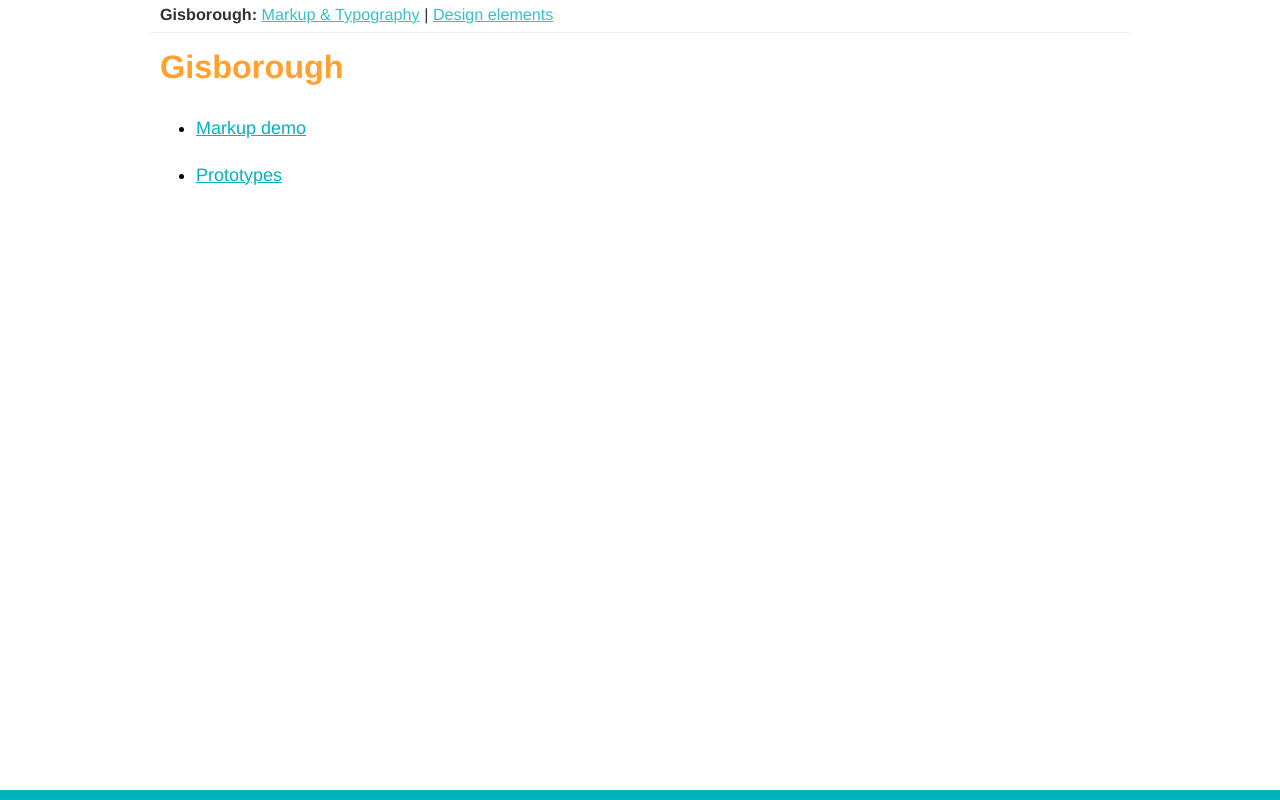
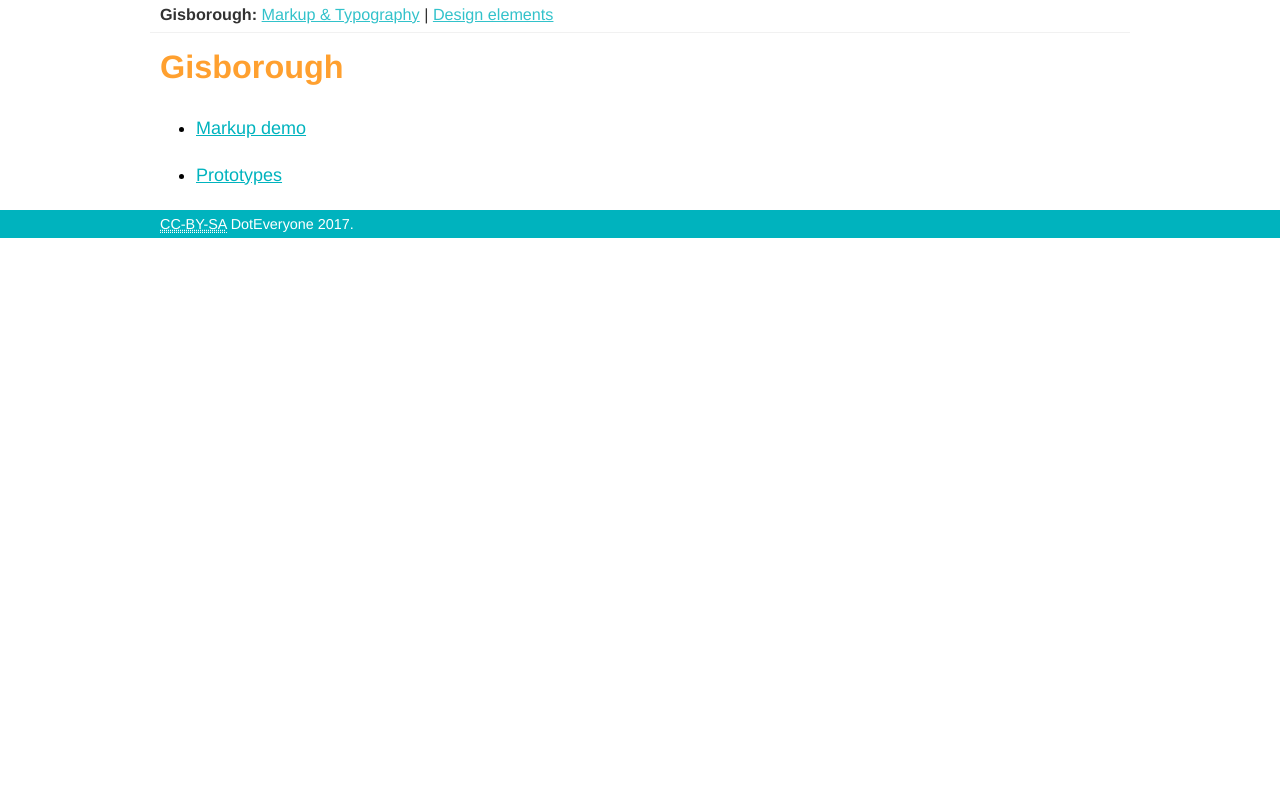
Before and after one commit to Doteveryone/gisborough, a PHP site: page /index.php in a window 1280 px wide. Run offline with PHP 8.4, Linux system fonts and the light colour scheme.

Commit message:
If you liked it you'd stick a CC license on it.

```diff
--- a/css/gisborough.css
+++ b/css/gisborough.css
@@ -3,18 +3,16 @@ body {
   font-family: "Helvetica Neue", "Helvetica", "Arial", sans-serif;
   line-height: 1.6em;
   font-size: 18px;
-  border-bottom: 10px solid #00b3be;
-  padding-bottom: 20px;
 }
 
-/* line 29, ../scss/gisborough.scss */
+/* line 27, ../scss/gisborough.scss */
 #top-header {
   background: #00b3be;
   height: 76px;
   padding: 3px 0 0;
   margin-bottom: 20px;
 }
-/* line 34, ../scss/gisborough.scss */
+/* line 32, ../scss/gisborough.scss */
 #top-header .inner {
   background: url(/images/de-explains-head.png) no-repeat;
   width: 960px;
@@ -22,44 +20,67 @@ body {
   margin: 0 auto;
 }
 
-/* line 42, ../scss/gisborough.scss */
+/* line 40, ../scss/gisborough.scss */
+#footer {
+  background: #00b3be;
+  color: white;
+  margin-top: 20px;
+  font-size: 80%;
+}
+/* line 46, ../scss/gisborough.scss */
+#footer a:link, #footer a:visited {
+  color: white;
+  text-decoration: none;
+}
+/* line 50, ../scss/gisborough.scss */
+#footer a:hover, #footer a:active {
+  color: #f7403a;
+  text-decoration: underline;
+}
+/* line 55, ../scss/gisborough.scss */
+#footer .inner {
+  width: 960px;
+  margin: 0 auto;
+}
+
+/* line 62, ../scss/gisborough.scss */
 .clear {
   clear: both;
   display: block;
 }
 
 /* layout */
-/* line 49, ../scss/gisborough.scss */
+/* line 69, ../scss/gisborough.scss */
 #main {
   margin: 10px auto;
   width: 95%;
   padding: 0 10px;
 }
 @media (min-width: 960px) {
-  /* line 49, ../scss/gisborough.scss */
+  /* line 69, ../scss/gisborough.scss */
   #main {
     width: 960px;
   }
 }
 
 /*Typography*/
-/* line 61, ../scss/gisborough.scss */
+/* line 81, ../scss/gisborough.scss */
 a:link, a:visited {
   color: #00b3be;
 }
 
-/* line 65, ../scss/gisborough.scss */
+/* line 85, ../scss/gisborough.scss */
 a:hover, a:active {
   color: #f7403a;
 }
 
-/* line 69, ../scss/gisborough.scss */
+/* line 89, ../scss/gisborough.scss */
 p.standfirst {
   font-size: 140%;
 }
 
 /* specific to proto */
-/* line 76, ../scss/gisborough.scss */
+/* line 96, ../scss/gisborough.scss */
 #gisborough-menu {
   opacity: 0.8;
   margin: 0 auto 20px;
@@ -71,31 +92,31 @@ p.standfirst {
   padding-right: 10px;
 }
 @media (min-width: 960px) {
-  /* line 76, ../scss/gisborough.scss */
+  /* line 96, ../scss/gisborough.scss */
   #gisborough-menu {
     width: 960px;
   }
 }
 
 /* typography */
-/* line 94, ../scss/gisborough.scss */
+/* line 114, ../scss/gisborough.scss */
 p {
   margin: 0 0 1em;
 }
 
-/* line 102, ../scss/gisborough.scss */
+/* line 122, ../scss/gisborough.scss */
 a:hover, a:active {
   color: red;
   text-decoration: underline;
 }
 
-/* line 108, ../scss/gisborough.scss */
+/* line 128, ../scss/gisborough.scss */
 abbr, acronym {
   border-bottom: 1px dotted;
   cursor: help;
 }
 
-/* line 113, ../scss/gisborough.scss */
+/* line 133, ../scss/gisborough.scss */
 h1 {
   font-weight: bold;
   font-size: 180%;
@@ -103,29 +124,29 @@ h1 {
   color: #ffa02f;
 }
 
-/* line 122, ../scss/gisborough.scss */
+/* line 142, ../scss/gisborough.scss */
 .sticky-header {
   width: 960px;
   display: block;
 }
-/* line 125, ../scss/gisborough.scss */
+/* line 145, ../scss/gisborough.scss */
 .sticky-header.stuck {
   z-index: 100;
   background: white;
   border-bottom: 1px solid #ccc;
   padding: 0px 0 0;
 }
-/* line 130, ../scss/gisborough.scss */
+/* line 150, ../scss/gisborough.scss */
 .sticky-header.stuck h1 {
   margin: 10px 0;
 }
-/* line 134, ../scss/gisborough.scss */
+/* line 154, ../scss/gisborough.scss */
 .sticky-header h1 {
   margin: 10px 0 20px;
   position: relative;
   z-index: 2;
 }
-/* line 139, ../scss/gisborough.scss */
+/* line 159, ../scss/gisborough.scss */
 .sticky-header .progbar {
   display: block !important;
   background: #FFF3E4;
@@ -135,7 +156,7 @@ h1 {
   z-index: 1;
 }
 
-/* line 149, ../scss/gisborough.scss */
+/* line 169, ../scss/gisborough.scss */
 h2 {
   font-weight: bold;
   font-size: 160%;
@@ -144,32 +165,32 @@ h2 {
   border-bottom: 1px solid #ffa02f;
 }
 
-/* line 157, ../scss/gisborough.scss */
+/* line 177, ../scss/gisborough.scss */
 h3 {
   font-weight: bold;
   font-size: 130%;
   margin: 0 0 1em;
 }
 
-/* line 163, ../scss/gisborough.scss */
+/* line 183, ../scss/gisborough.scss */
 h4, h5, h6 {
   font-weight: bold;
   margin: 0 0 1em;
 }
 
-/* line 168, ../scss/gisborough.scss */
+/* line 188, ../scss/gisborough.scss */
 blockquote {
   color: #555;
   margin: 1em 0;
   padding-left: 1em;
   border-left: 3px solid #ddd;
 }
-/* line 173, ../scss/gisborough.scss */
+/* line 193, ../scss/gisborough.scss */
 blockquote cite {
   font-style: italic;
   color: #777;
 }
-/* line 177, ../scss/gisborough.scss */
+/* line 197, ../scss/gisborough.scss */
 blockquote.large {
   font-size: 180%;
   border-left: none;
@@ -178,41 +199,41 @@ blockquote.large {
   color: #666;
 }
 
-/* line 186, ../scss/gisborough.scss */
+/* line 206, ../scss/gisborough.scss */
 ul {
   list-style: disc;
   margin: 1em 0;
 }
-/* line 189, ../scss/gisborough.scss */
+/* line 209, ../scss/gisborough.scss */
 ul li {
   margin: 0 0 1em 2em;
 }
 
-/* line 194, ../scss/gisborough.scss */
+/* line 214, ../scss/gisborough.scss */
 ol {
   list-style: decimal;
   margin: 1em 0;
 }
-/* line 197, ../scss/gisborough.scss */
+/* line 217, ../scss/gisborough.scss */
 ol li {
   margin: 0 0 1em 2em;
 }
 
-/* line 203, ../scss/gisborough.scss */
+/* line 223, ../scss/gisborough.scss */
 dl dt {
   font-weight: bold;
 }
-/* line 206, ../scss/gisborough.scss */
+/* line 226, ../scss/gisborough.scss */
 dl dd {
   margin: 0 0 0.5em;
 }
 
-/* line 211, ../scss/gisborough.scss */
+/* line 231, ../scss/gisborough.scss */
 code {
   font-family: monospace;
 }
 
-/* line 215, ../scss/gisborough.scss */
+/* line 235, ../scss/gisborough.scss */
 pre {
   font-family: monospace;
   padding: 10px;
@@ -222,46 +243,46 @@ pre {
   overflow: auto;
 }
 
-/* line 224, ../scss/gisborough.scss */
+/* line 244, ../scss/gisborough.scss */
 em, i {
   font-style: italic;
 }
 
-/* line 228, ../scss/gisborough.scss */
+/* line 248, ../scss/gisborough.scss */
 strong, b {
   font-weight: bold;
 }
 
-/* line 232, ../scss/gisborough.scss */
+/* line 252, ../scss/gisborough.scss */
 sub {
   vertical-align: sub;
   font-size: smaller;
 }
 
-/* line 237, ../scss/gisborough.scss */
+/* line 257, ../scss/gisborough.scss */
 sup {
   vertical-align: super;
   font-size: smaller;
 }
 
-/* line 242, ../scss/gisborough.scss */
+/* line 262, ../scss/gisborough.scss */
 table {
   margin: 1em 0;
   border-collapse: collapse;
   border-style: hidden;
 }
-/* line 246, ../scss/gisborough.scss */
+/* line 266, ../scss/gisborough.scss */
 table th {
   font-weight: bold;
   color: #fff;
   background: #666;
 }
-/* line 251, ../scss/gisborough.scss */
+/* line 271, ../scss/gisborough.scss */
 table th, table td {
   padding: 10px;
   border: 1px solid #888;
 }
-/* line 255, ../scss/gisborough.scss */
+/* line 275, ../scss/gisborough.scss */
 table tr.even td {
   background: #eee;
 }
@@ -269,7 +290,7 @@ table tr.even td {
 /*
  * Elements
  */
-/* line 266, ../scss/gisborough.scss */
+/* line 286, ../scss/gisborough.scss */
 .image-block {
   margin: 0 4em 10px;
   background: #dcdfe2;
@@ -277,35 +298,35 @@ table tr.even td {
   z-index: 1;
   text-align: center;
 }
-/* line 273, ../scss/gisborough.scss */
+/* line 293, ../scss/gisborough.scss */
 .image-block .video-shield {
   background: url("/prototypes/images/play-icon.png") 50% 50% no-repeat rgba(0, 0, 0, 0.5);
   position: relative;
   width: 100%;
   z-index: 2;
 }
-/* line 280, ../scss/gisborough.scss */
+/* line 300, ../scss/gisborough.scss */
 .image-block video {
   float: left;
 }
-/* line 284, ../scss/gisborough.scss */
+/* line 304, ../scss/gisborough.scss */
 .image-block img {
   max-width: 100%;
   margin: 0 auto;
   display: block;
 }
-/* line 290, ../scss/gisborough.scss */
+/* line 310, ../scss/gisborough.scss */
 .image-block h3.caption {
   background: #666;
   color: white;
   padding: 10px;
   margin: 0;
 }
-/* line 297, ../scss/gisborough.scss */
+/* line 317, ../scss/gisborough.scss */
 .image-block .inner {
   padding: 10px;
 }
-/* line 301, ../scss/gisborough.scss */
+/* line 321, ../scss/gisborough.scss */
 .image-block p.caption {
   font-size: 90%;
   font-style: italic;
@@ -313,24 +334,24 @@ table tr.even td {
   text-align: center;
 }
 
-/* line 310, ../scss/gisborough.scss */
+/* line 330, ../scss/gisborough.scss */
 .boxout {
   margin-bottom: 20px;
   clear: both;
 }
-/* line 313, ../scss/gisborough.scss */
+/* line 333, ../scss/gisborough.scss */
 .boxout.side {
   width: 200px;
   float: left;
   margin-right: 20px;
 }
-/* line 318, ../scss/gisborough.scss */
+/* line 338, ../scss/gisborough.scss */
 .boxout.side.right {
   margin-right: 0;
   margin-left: 20px;
   float: right;
 }
-/* line 323, ../scss/gisborough.scss */
+/* line 343, ../scss/gisborough.scss */
 .boxout h2 {
   font-weight: bold;
   margin: 0;
@@ -339,59 +360,59 @@ table tr.even td {
   border-bottom: none;
   color: white;
 }
-/* line 331, ../scss/gisborough.scss */
+/* line 351, ../scss/gisborough.scss */
 .boxout .inner {
   background: #f3f3f3;
   padding: 10px;
 }
-/* line 335, ../scss/gisborough.scss */
+/* line 355, ../scss/gisborough.scss */
 .boxout .inner img.blkimg {
   display: block;
   margin: 5px auto;
 }
-/* line 339, ../scss/gisborough.scss */
+/* line 359, ../scss/gisborough.scss */
 .boxout .inner img.blkimg.border {
   border: 1px solid #888;
 }
 
-/* line 348, ../scss/gisborough.scss */
+/* line 368, ../scss/gisborough.scss */
 .concertina {
   display: none;
 }
 
-/* line 352, ../scss/gisborough.scss */
+/* line 372, ../scss/gisborough.scss */
 a.concertina-link {
   font-weight: bold;
   background: #eee;
   padding: 5px;
 }
-/* line 356, ../scss/gisborough.scss */
+/* line 376, ../scss/gisborough.scss */
 a.concertina-link.selected {
   background: #ccc;
 }
 
-/* line 361, ../scss/gisborough.scss */
+/* line 381, ../scss/gisborough.scss */
 a.concertina-return {
   float: right;
   display: block;
 }
-/* line 364, ../scss/gisborough.scss */
+/* line 384, ../scss/gisborough.scss */
 a.concertina-return:link, a.concertina-return:visited {
   text-decoration: none;
   color: #888;
 }
-/* line 368, ../scss/gisborough.scss */
+/* line 388, ../scss/gisborough.scss */
 a.concertina-return:hover, a.concertina-return:active {
   color: red;
 }
 
 /* prototypes homepage */
-/* line 377, ../scss/gisborough.scss */
+/* line 397, ../scss/gisborough.scss */
 #prototypes-list li h2 {
   border-bottom: none;
 }
 
-/* line 385, ../scss/gisborough.scss */
+/* line 405, ../scss/gisborough.scss */
 .navigator {
   background: #f3f3f3;
   border: 2px solid #bac0c5;
@@ -400,31 +421,31 @@ a.concertina-return:hover, a.concertina-return:active {
   float: right;
   margin: 0 0 20px 20px;
 }
-/* line 392, ../scss/gisborough.scss */
+/* line 412, ../scss/gisborough.scss */
 .navigator ul {
   list-style: none;
   margin: 0;
   padding: 0;
   line-height: 1.4;
 }
-/* line 399, ../scss/gisborough.scss */
+/* line 419, ../scss/gisborough.scss */
 .navigator ul:first-child > li {
   margin: 0;
 }
-/* line 404, ../scss/gisborough.scss */
+/* line 424, ../scss/gisborough.scss */
 .navigator ul li {
   margin: 0 0 0 15px;
   padding: 0;
 }
-/* line 407, ../scss/gisborough.scss */
+/* line 427, ../scss/gisborough.scss */
 .navigator ul li ul {
   padding-right: 5px;
 }
-/* line 410, ../scss/gisborough.scss */
+/* line 430, ../scss/gisborough.scss */
 .navigator ul li a {
   padding: 5px;
 }
-/* line 413, ../scss/gisborough.scss */
+/* line 433, ../scss/gisborough.scss */
 .navigator ul li h2 {
   margin: 0;
   padding: 0;
@@ -432,43 +453,43 @@ a.concertina-return:hover, a.concertina-return:active {
   font-size: 120%;
   /*background: $DE_turquoise;*/
 }
-/* line 419, ../scss/gisborough.scss */
+/* line 439, ../scss/gisborough.scss */
 .navigator ul li h2 a {
   display: block;
 }
-/* line 421, ../scss/gisborough.scss */
+/* line 441, ../scss/gisborough.scss */
 .navigator ul li h2 a:link, .navigator ul li h2 a:visited {
   text-decoration: none;
   /*color: white;*/
 }
-/* line 425, ../scss/gisborough.scss */
+/* line 445, ../scss/gisborough.scss */
 .navigator ul li h2 a:hover, .navigator ul li h2 a:active {
   text-decoration: underline;
   color: #f7403a;
 }
-/* line 431, ../scss/gisborough.scss */
+/* line 451, ../scss/gisborough.scss */
 .navigator ul li h3 {
   font-size: 100%;
   margin: 0;
   padding: 0;
   border: none;
 }
-/* line 437, ../scss/gisborough.scss */
+/* line 457, ../scss/gisborough.scss */
 .navigator ul li h3 a:link, .navigator ul li h3 a:visited {
   text-decoration: none;
 }
-/* line 440, ../scss/gisborough.scss */
+/* line 460, ../scss/gisborough.scss */
 .navigator ul li h3 a:hover, .navigator ul li h3 a:active {
   text-decoration: underline;
 }
 
-/* line 449, ../scss/gisborough.scss */
+/* line 469, ../scss/gisborough.scss */
 span.indent {
   display: block;
   margin-left: 1em;
 }
 
-/* line 454, ../scss/gisborough.scss */
+/* line 474, ../scss/gisborough.scss */
 .breadcrumbs {
   font-size: 90%;
   margin-bottom: 10px;
--- a/footer.php
+++ b/footer.php
@@ -1,3 +1,8 @@
   <div class='clear'><!-- clear --></div>
+  <div id="footer">
+    <div class='inner'>
+      <a href="https://creativecommons.org/licenses/by-sa/4.0/legalcode"><abbr title='Creative Commons Attribution-ShareAlike 4.0 International license'>CC-BY-SA</abbr></a> DotEveryone 2017.
+    </div>
+  </div>
 </body>
 </html>
--- a/scss/gisborough.scss
+++ b/scss/gisborough.scss
@@ -22,8 +22,6 @@ body {
   line-height: 1.6em;
   font-size: 18px;
 
-  border-bottom: 10px solid $DE_turquoise;
-  padding-bottom: 20px;
 }
 
 #top-header {
@@ -38,6 +36,28 @@ body {
     margin: 0 auto;
   }
 }
+
+#footer {
+  background: $DE_turquoise;
+  color: white;
+  margin-top: 20px;
+  font-size: 80%;
+  a {
+    &:link, &:visited {
+      color: white;
+      text-decoration: none;
+    }
+    &:hover, &:active {
+      color: $DE_warmred;
+      text-decoration: underline;
+    }
+  }
+  .inner {
+    width: 960px;
+    margin: 0 auto;
+  }
+}
+
 
 .clear {
   clear: both;
```
